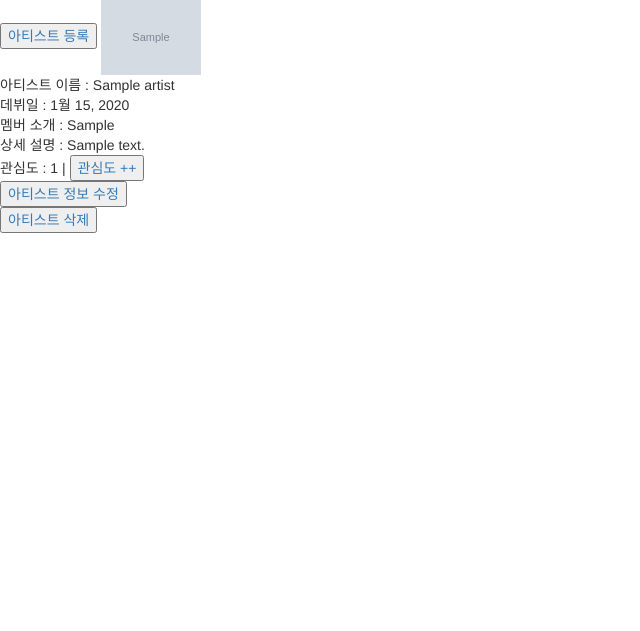
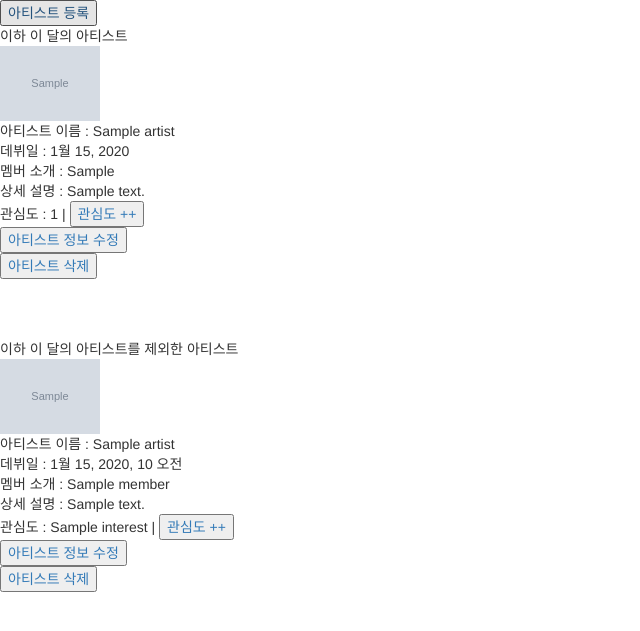
Before and after one commit to pcjs156/INDIE-CATOR, a Django app: template indiecator_app/templates/artist_main.html in a window 1280 px wide. Shown: the top 631 px of the page, without its empty margins (0-640 px from the left). Run offline with Django 3.2, Linux system fonts and the light colour scheme; tables that the repository leaves empty hold one stand-in row (values such as "Sample post"); the template is opened without the code that fills it: values that come from a table or form of the project are taken from there, most other values are stand-ins (such as "Sample title", 1, 10 or a date in 2020); grey boxes marked "Sample" are stand-in pictures; some libraries are stand-ins or nearby versions.

Commit message:
이달의 아티스트 / 아닌 아티스트 분류해서 artist_main에 쏴줌

```diff
--- a/indiecator_app/templates/artist_main.html
+++ b/indiecator_app/templates/artist_main.html
@@ -20,8 +20,25 @@
 </head>
 
 <body>
-    <a href="{% url 'new_artist' %}"><button>아티스트 등록</button></a>
-    {% for artist in artists %}
+    <a href="{% url 'new_artist' %}"><button>아티스트 등록</button></a><br>
+    <div>이하 이 달의 아티스트</div>
+    {% for artist in top_artists %}
+        <span id="{{artist.id}}">
+        <img src="{{ artist.profile_image.url }}" style="width: 100px;">
+        <div>아티스트 이름 : {{artist.name}}</div>
+        <div>데뷔일 : {{artist.debut_date}}</div>
+        <div>멤버 소개 : {{artist.member}}</div>
+        <div>상세 설명 : {{artist.description}}</div>
+        <div>관심도 : {{artist.interest}} | <a href="{% url 'interest_up' artist.id %}"><button>관심도 ++</button></a></div>
+        <div><a href="{% url 'artist_edit' artist.id%}"><button>아티스트 정보 수정</button></a></div>
+        <div><a href="{% url 'artist_delete' artist.id%}"><button>아티스트 삭제</button></a></div>
+        </span>
+        <br>
+    {% endfor %}
+
+    <br><br>
+    <div>이하 이 달의 아티스트를 제외한 아티스트</div>
+    {% for artist in rest_artists %}
         <span id="{{artist.id}}">
         <img src="{{ artist.profile_image.url }}" style="width: 100px;">
         <div>아티스트 이름 : {{artist.name}}</div>
```
Also changed, not shown: indiecator_app/views.py (+10 -2 lines).
